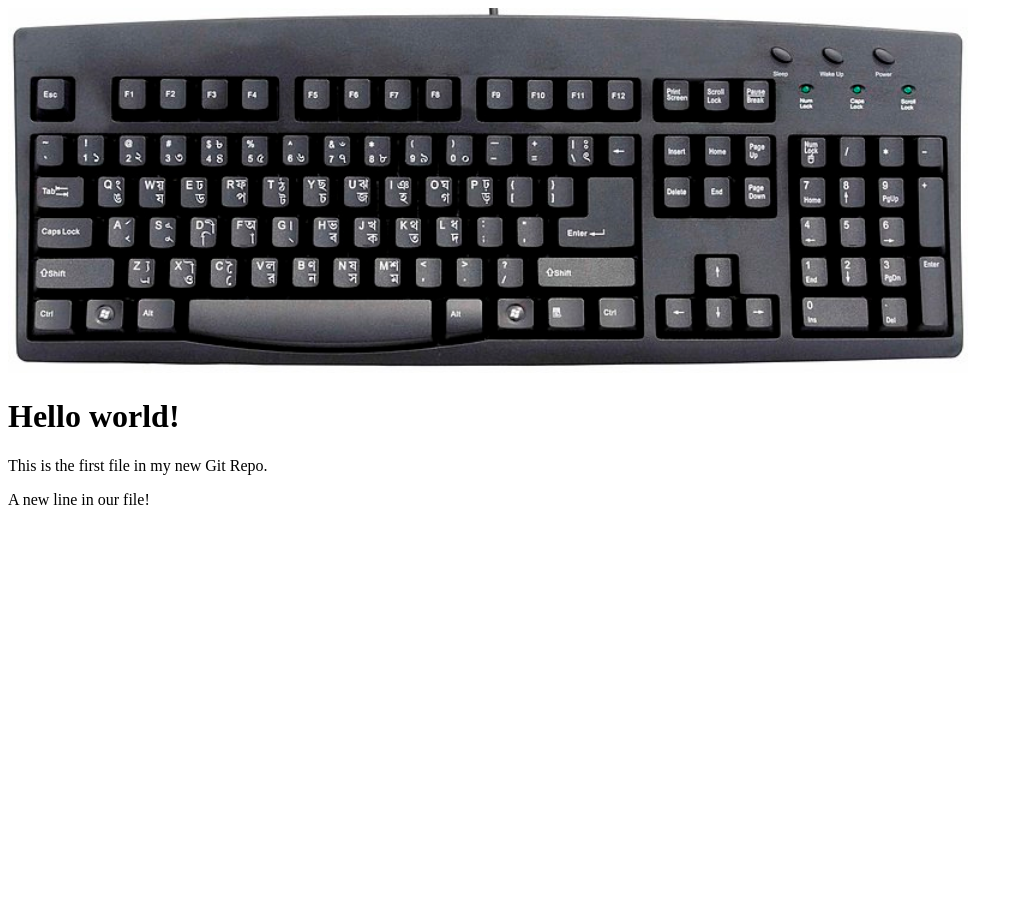
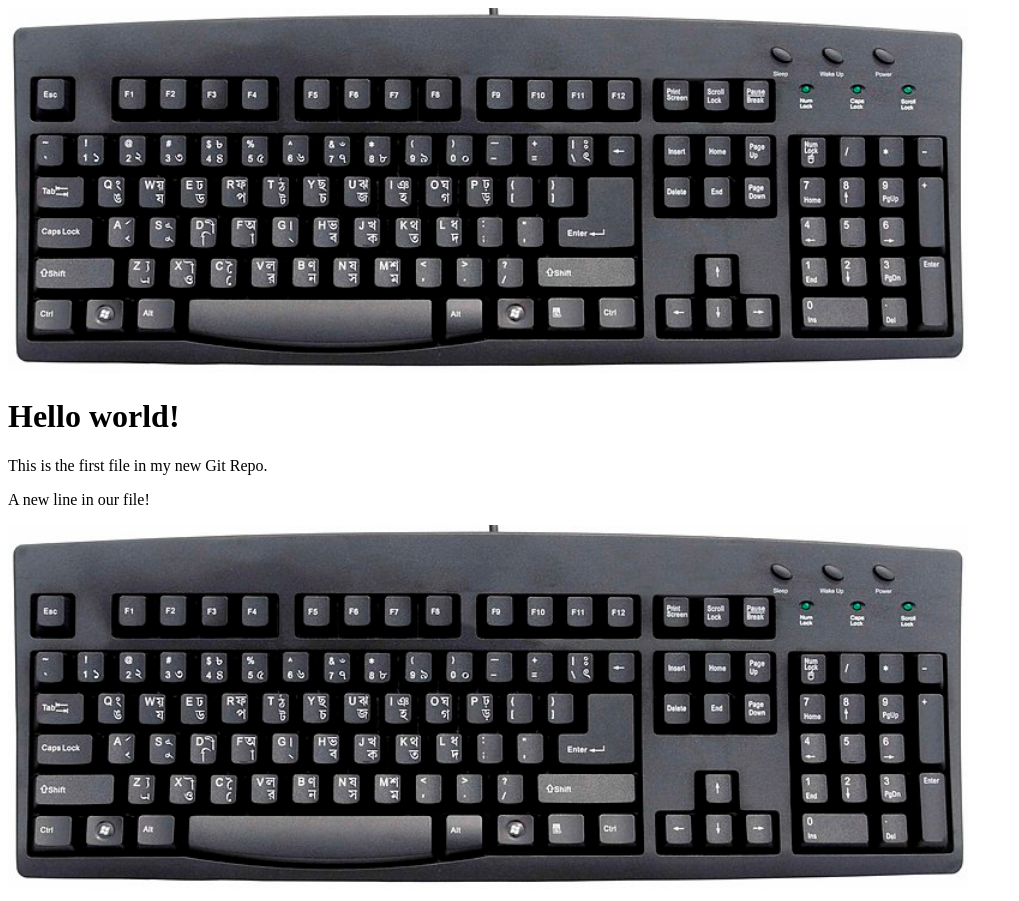
Before and after one commit to athirakm92/Testfile, a plain HTML site: page index.html in a window 1280 px wide. Shown: the whole page, without its empty margins (0-1019 px from the left). Before the commit the page ends 800 px from the top, so only its background shows below. Drawn offline with Linux system fonts and the light colour scheme.

Commit message:
Adding another image line

```diff
--- a/index.html
+++ b/index.html
@@ -8,5 +8,6 @@
 <h1>Hello world!</h1>
 <p>This is the first file in my new Git Repo.</p>
 <p>A new line in our file!</p>
+<img src="img/keyboard.jpg" alt="second image"style="width:100%;max-width:960px"></div>
 </body>
 </html>
```
